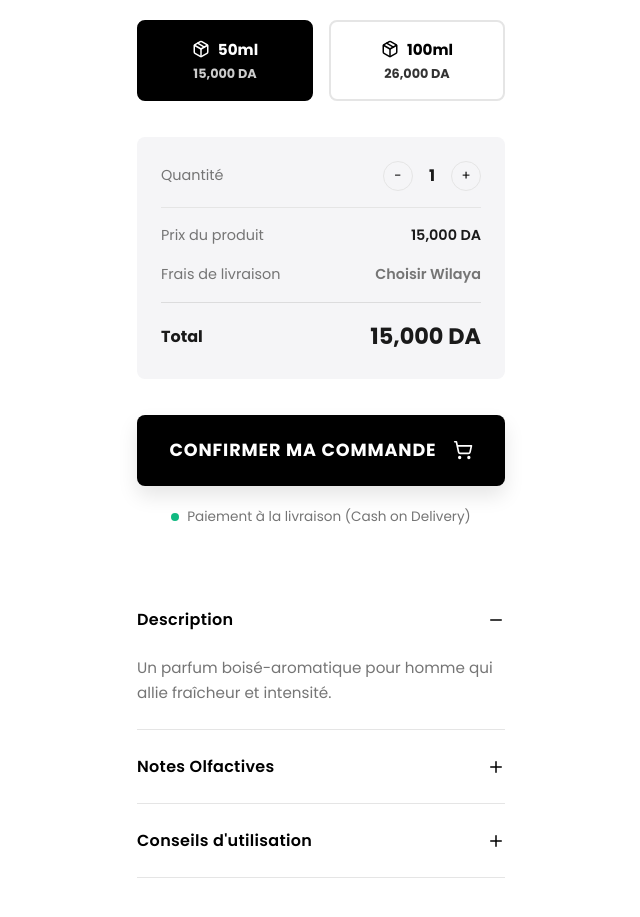
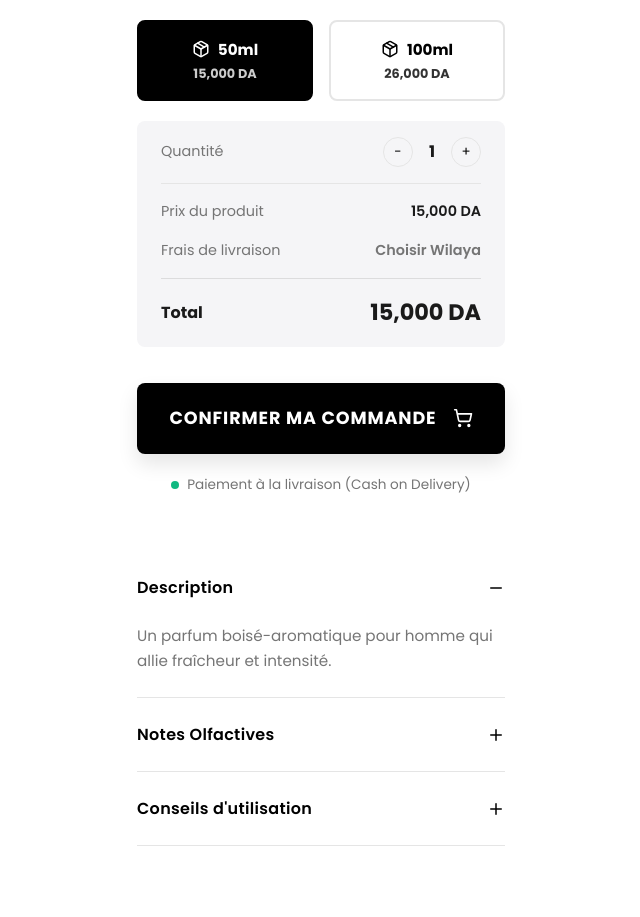
Before and after one commit to abderrahmen018/BelleFlamme-site, a React (Vite) app: page /produit/1 in a window 1280 px wide. Shown: the part 860-1777 px from the top of the page, without its empty margins (535-1175 px from the left). Built offline with nearby package versions, Linux system fonts and the light colour scheme.

Commit message:
Fixing chwiya size

```diff
--- a/src/components/OrderForm.jsx
+++ b/src/components/OrderForm.jsx
@@ -84,6 +84,7 @@ const OrderForm = ({ product }) => {
     }
 
     return (
+        <>
             <div style={{ display: 'flex', flexDirection: 'column', gap: '2rem' }}>
                 {/* SHIPPING INFO */}
                 <div>
@@ -223,8 +224,8 @@ const OrderForm = ({ product }) => {
 
                         {/* Quantity & Summary */}
                         <div style={{
-                        marginTop: '1rem',
-                        padding: '1.5rem',
+                            marginTop: '0rem',
+                            padding: '1rem 1.5rem',
                             background: 'var(--light-gray)',
                             borderRadius: 'var(--radius-sm)',
                             display: 'flex',
@@ -267,7 +268,7 @@ const OrderForm = ({ product }) => {
                         </div>
 
                         {/* Submit Button */}
-                    <button type="submit" className="btn btn-black" style={{
+                        <button type="submit" className="btn btn-black order-submit-btn" style={{
                             marginTop: '1rem',
                             width: '100%',
                             padding: '1.4rem',
@@ -291,6 +292,17 @@ const OrderForm = ({ product }) => {
                     </form>
                 </div>
             </div>
+
+            <style>{`
+            @media (max-width: 600px) {
+                .order-submit-btn {
+                    font-size: 0.95rem !important;
+                    padding: 1.1rem !important;
+                    gap: 0.5rem !important;
+                }
+            }
+        `}</style>
+        </>
     );
 };
 
```
Lines whose indentation alone changed are shown as unchanged.
